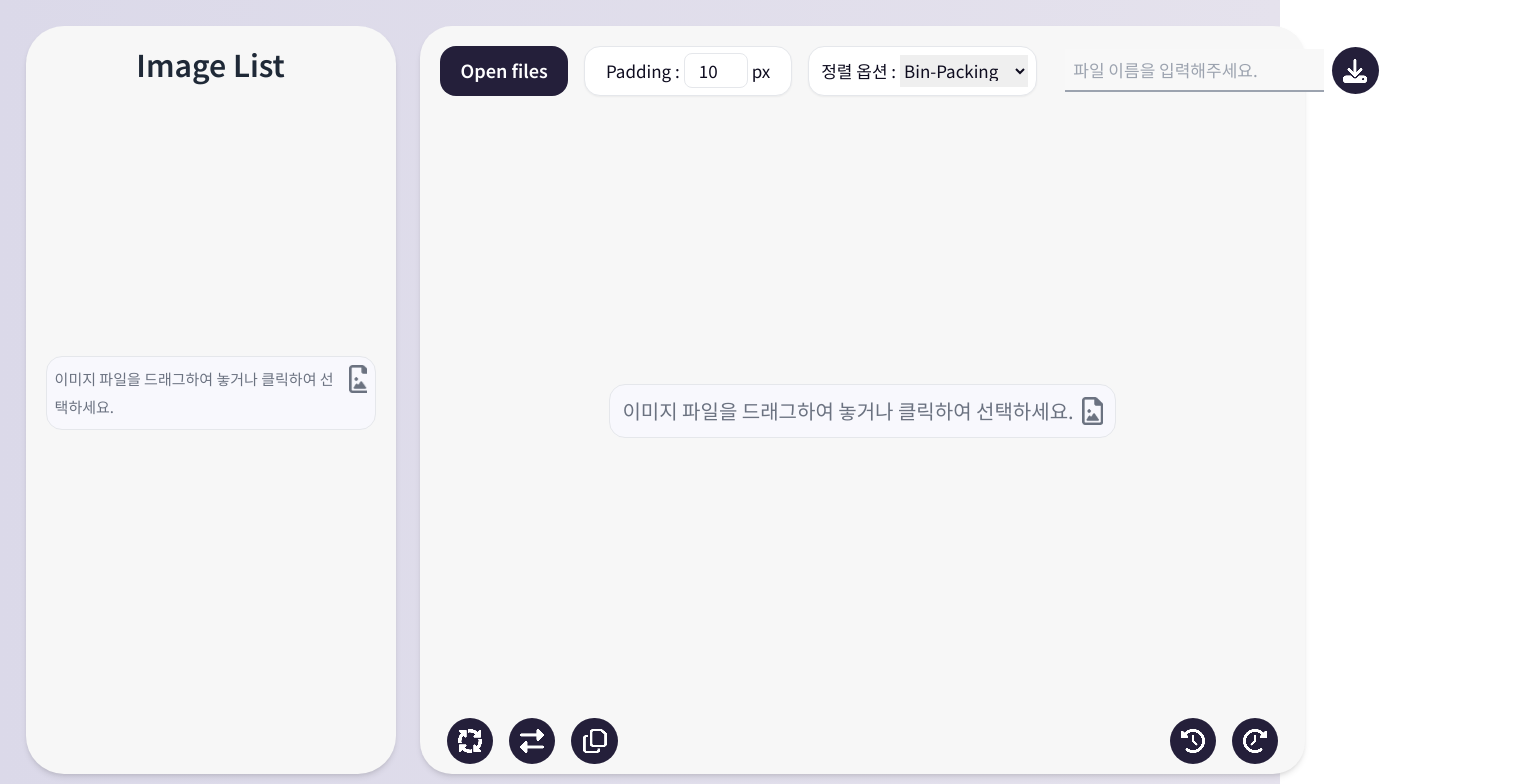
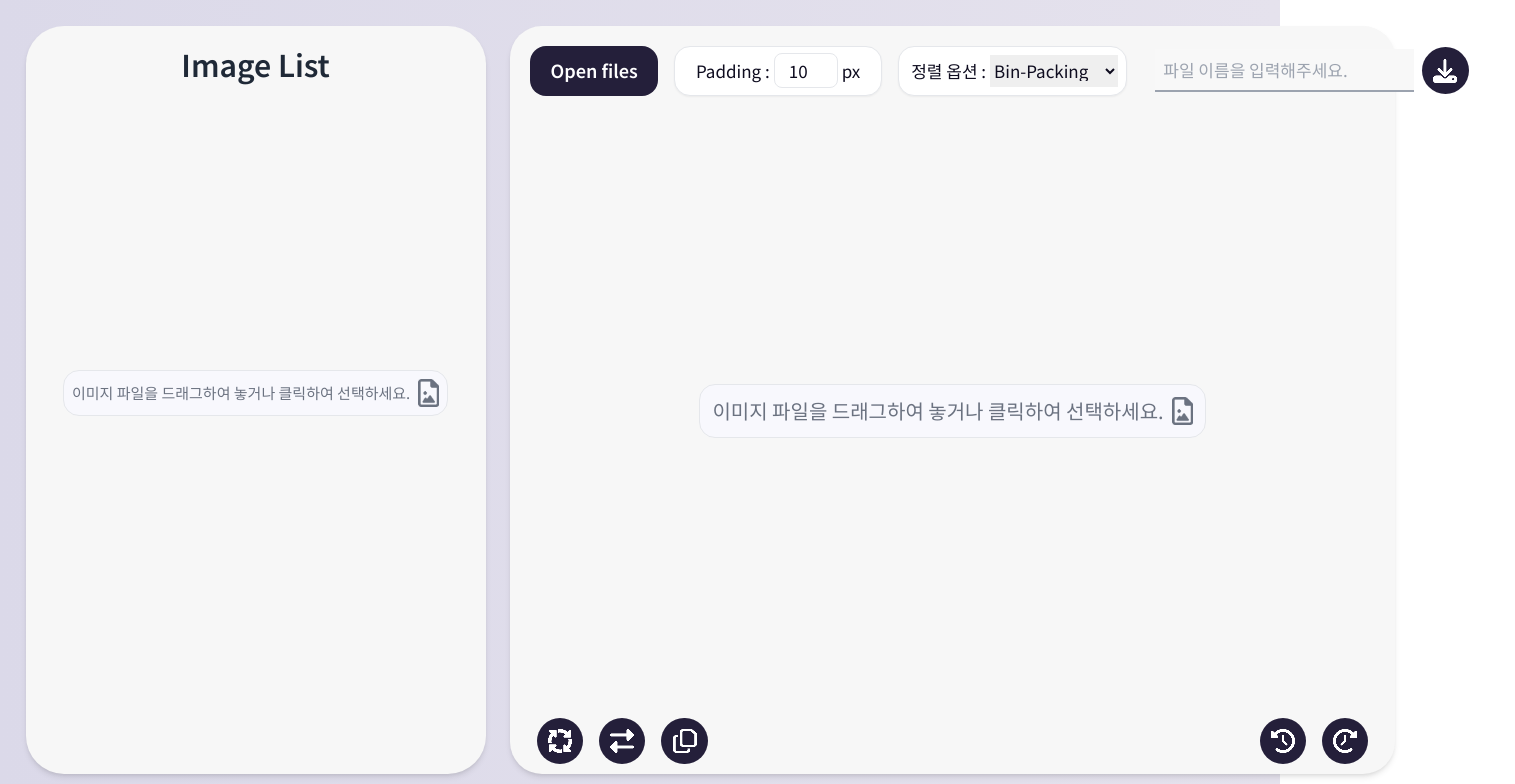
Before and after one commit to seungmin2222/spwriter-client, a React (Vite) app: page / in a window 1280 px wide. Shown: the top 784 px of the page, 1515 px wide, since content can reach past the window. Built offline with nearby package versions, Linux system fonts and the light colour scheme.

Commit message:
🐛 Fix: 레이아웃 깨짐 문제 해결을 위해 스타일 수정 (min-w 조정 및 구도 유지)

```diff
--- a/src/components/ImageList.tsx
+++ b/src/components/ImageList.tsx
@@ -273,7 +273,7 @@ function ImageList() {
 
   return (
     <aside
-      className="mr-[2%] flex h-full w-[26%] min-w-[370px] flex-col rounded-[2.375rem] bg-[#f7f7f7] text-gray-700 shadow-md"
+      className="mr-[2%] flex h-full w-[26%] min-w-[460px] flex-col rounded-[2.375rem] bg-[#f7f7f7] text-gray-700 shadow-md"
       data-testid="image-list"
       onDrop={handleDrop}
       onDragOver={handleDragOver}
@@ -283,7 +283,7 @@ function ImageList() {
       </header>
       {coordinates.length > 0 && (
         <div className="mb-3 flex h-[5%] w-full animate-fadeIn select-none items-center border-[#e2e8f0] px-[20px] transition-opacity duration-500">
-          <div className="flex w-full justify-between">
+          <div className="flex w-full min-w-[430px] justify-between">
             <div>
               <button
                 type="button"
```
